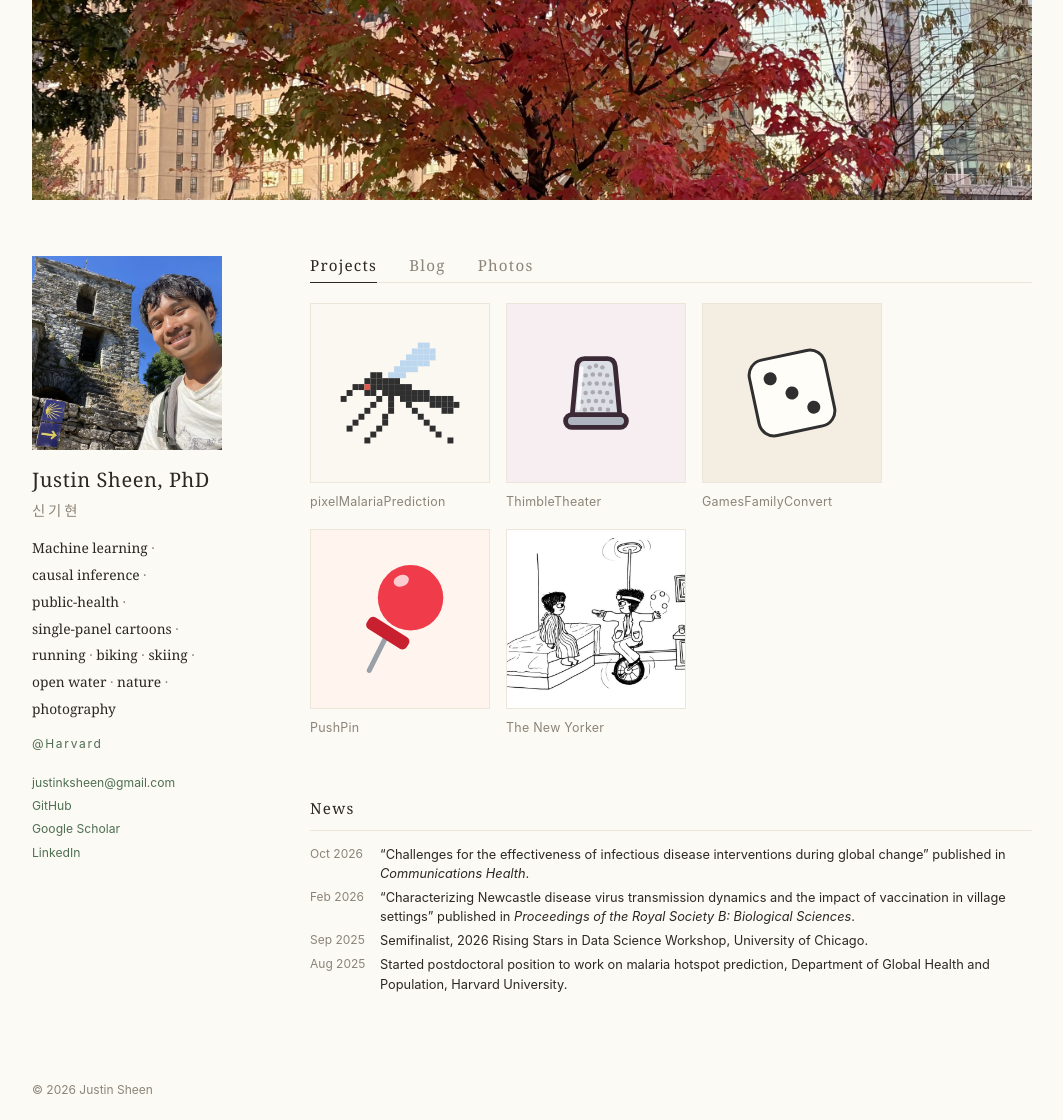
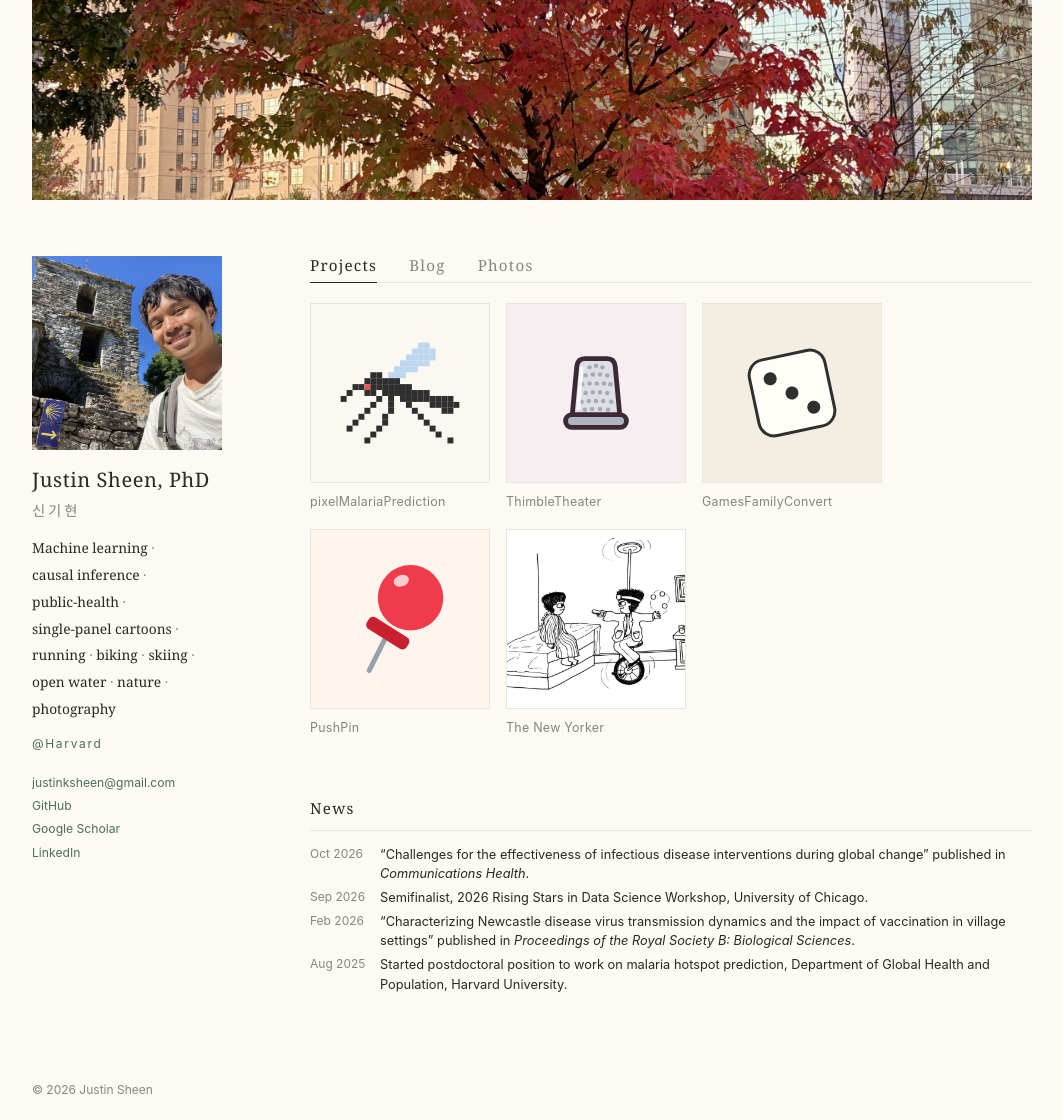
Before and after one commit to jsheen/jsheen.github.io, a Jekyll site: the page built from index.html, in a window 1280 px wide and 1120 px high. Shown: the whole window, without its empty margins (108-1171 px from the left). Built offline with Jekyll 4.4.1, drawn with Linux system fonts in a browser that asks for light colours.

Commit message:
News: Rising Stars semifinalist is September 2026
Co-Authored-By: Claude Opus 5.5 <noreply@anthropic.com>

```diff
--- a/_data/news.yml
+++ b/_data/news.yml
@@ -3,9 +3,9 @@
 # Text can use Markdown, e.g. *italics* or [a link](https://example.com).
 - date: 2026-10-01
   text: "\"Challenges for the effectiveness of infectious disease interventions during global change\" published in *Communications Health*."
+- date: 2026-09-01
+  text: "Semifinalist, 2026 Rising Stars in Data Science Workshop, University of Chicago."
 - date: 2026-02-01
   text: "\"Characterizing Newcastle disease virus transmission dynamics and the impact of vaccination in village settings\" published in *Proceedings of the Royal Society B: Biological Sciences*."
-- date: 2025-09-01
-  text: "Semifinalist, 2026 Rising Stars in Data Science Workshop, University of Chicago."
 - date: 2025-08-01
   text: "Started postdoctoral position to work on malaria hotspot prediction, Department of Global Health and Population, Harvard University."
```
